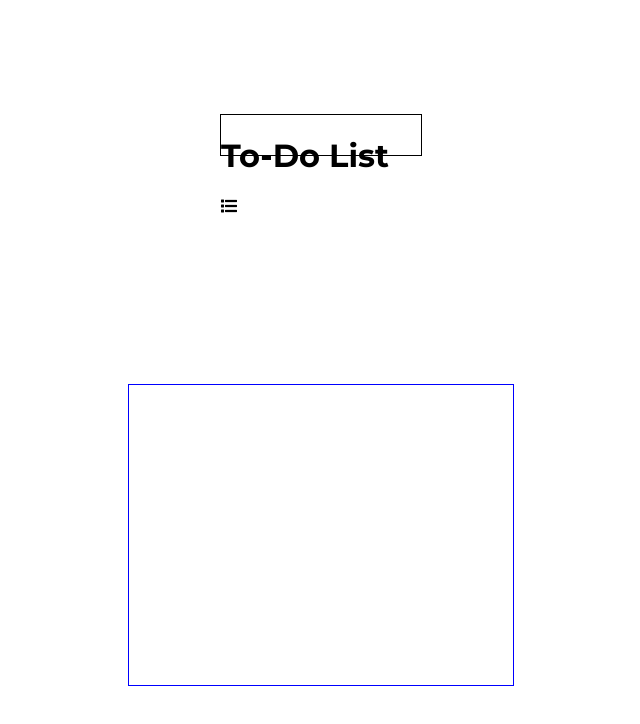
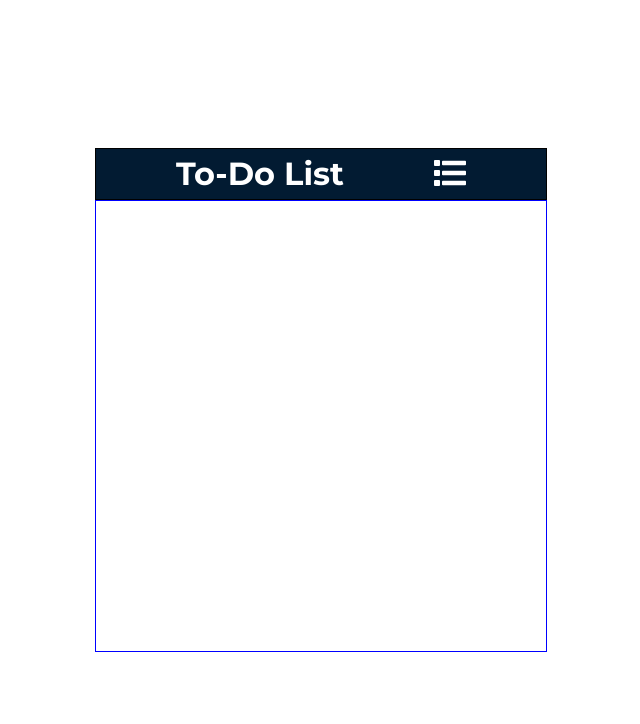
Before and after one commit to sahil137/To-Do-List, a website built with Parcel: page index.html in a window 1280 px wide. Shown: the whole page, without its empty margins (319-959 px from the left). Built offline with nearby package versions, Linux system fonts and the light colour scheme.

Commit message:
add todo head styles

```diff
--- a/index.html
+++ b/index.html
@@ -20,14 +20,14 @@
   <body>
     <main>
       <div class="todo-head-container">
-        <div class="todo-text">
-          <h1 class="inline-block">
+        <div class="todo-text relative">
+          <h1 class="inline-block absolute inline-block zero-margin">
             To-Do List
           </h1>
         </div>
 
-        <div class="todo-logo">
-          <span>
+        <div class="todo-logo relative">
+          <span class="absolute">
             <i class="fas fa-list"></i>
           </span>
         </div>
--- a/src/styles.css
+++ b/src/styles.css
@@ -8,21 +8,48 @@ main {
   width: 100vw;
   display: flex;
   flex-direction: column;
-  justify-content: space-around;
+  justify-content: center;
   align-items: center;
 }
 
 /* To-Do Header Styles */
 .todo-head-container {
-  height: 40px;
-  width: 200px;
+  height: 50px;
+  width: 450px;
+  min-width: 400px;
+  display: flex;
+  justify-content: space-evenly;
   border: 1px solid black;
+  background-color: #021b32;
+  color: white;
+}
+
+.todo-text {
+  width: 180px;
+  /* border: 1px solid yellow; */
+}
+
+.todo-text h1 {
+  top: 5px;
+}
+
+.todo-logo {
+  /* border: 1px solid green; */
+  width: 30px;
+  height: 50px;
+}
+
+.todo-logo span {
+  top: 15px;
+  left: 6px;
+  transform: scale(2);
 }
 
 /* To-Do Styles */
 .todo-container {
-  height: 300px;
-  width: 30%;
+  height: 450px;
+  width: 450px;
+  min-width: 400px;
   border: 1px solid blue;
 }
 
@@ -30,3 +57,14 @@ main {
 .inline-block {
   display: inline-block;
 }
+
+.relative {
+  position: relative;
+}
+.absolute {
+  position: absolute;
+}
+
+.zero-margin {
+  margin: 0;
+}
```
